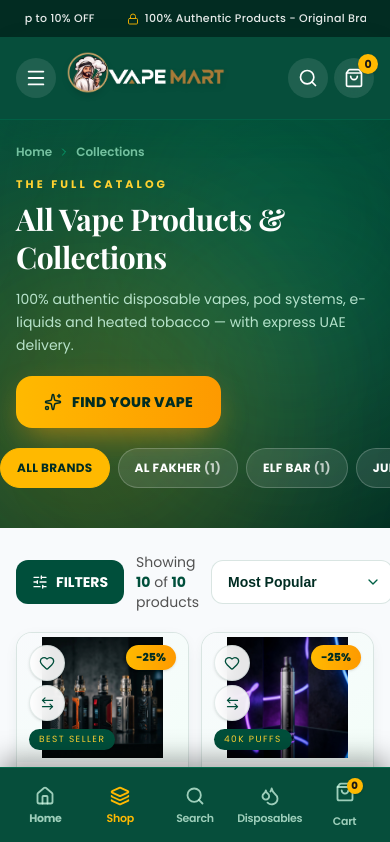
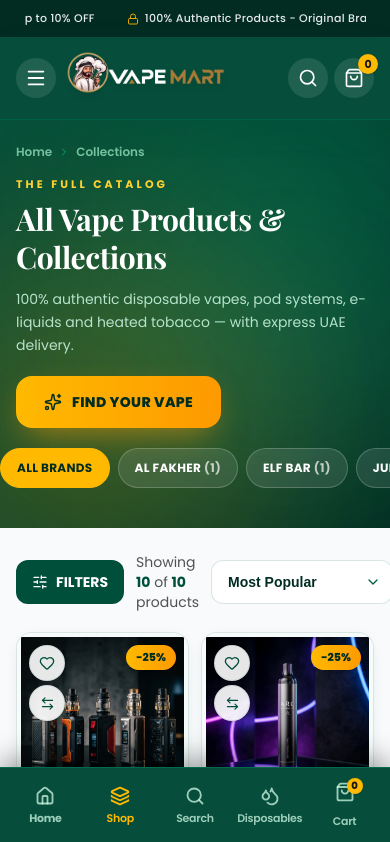
Before and after one commit to webestonesite/Vape-Mart-v2, a Next.js app: page /collections in a window 390 px wide. Shown: the top 842 px of the page. Built offline with nearby package versions, Linux system fonts and the light colour scheme.

Commit message:
bigger product images: square aspect on mobile

```diff
--- a/src/components/collection/CollectionPageView.tsx
+++ b/src/components/collection/CollectionPageView.tsx
@@ -558,7 +558,7 @@ export function CollectionPageView({ category, allCategories, products }: Collec
         transition={{ duration: 0.45, delay: (i % 6) * 0.05 }}
         className="group relative flex flex-col rounded-2xl bg-white border border-emerald-900/15 shadow-[0_4px_18px_-8px_rgba(6,78,59,0.18)] overflow-hidden hover:shadow-[0_20px_50px_-16px_rgba(6,78,59,0.35)] hover:border-amber-400/50 hover:-translate-y-1 transition-all duration-300"
       >
-        <div className="relative aspect-[4/3] sm:aspect-square bg-gradient-to-br from-[#f8fafc] to-emerald-50/60 overflow-hidden">
+        <div className="relative aspect-square bg-gradient-to-br from-[#f8fafc] to-emerald-50/60 overflow-hidden">
           <Link href={`/product/${p.slug}`} aria-label={p.title} className="block w-full h-full" onClick={() => saveRecent(p)}>
             <Image
               src={p.primaryImage} alt={p.title} fill sizes="(max-width: 640px) 50vw, 33vw"
```
